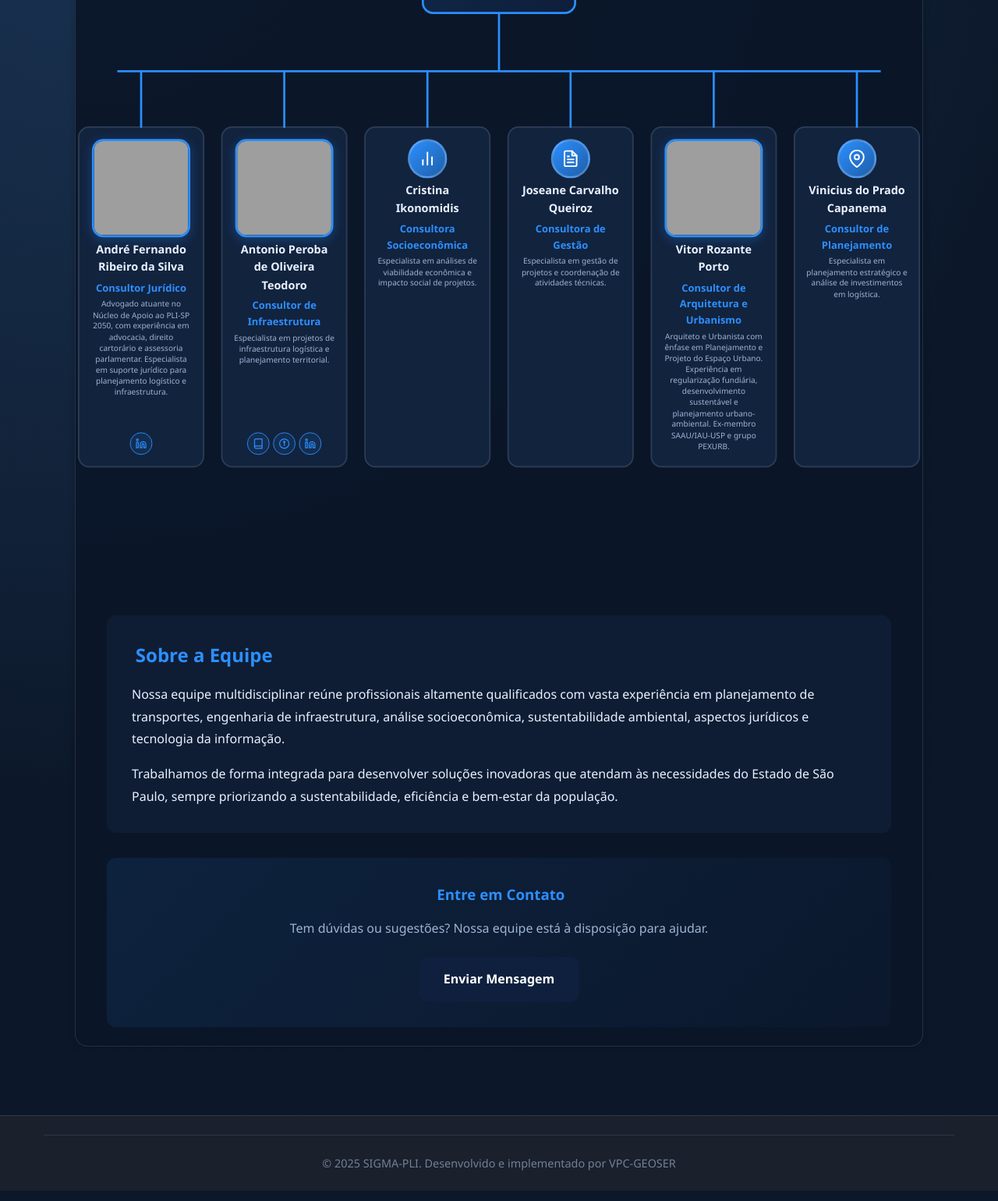
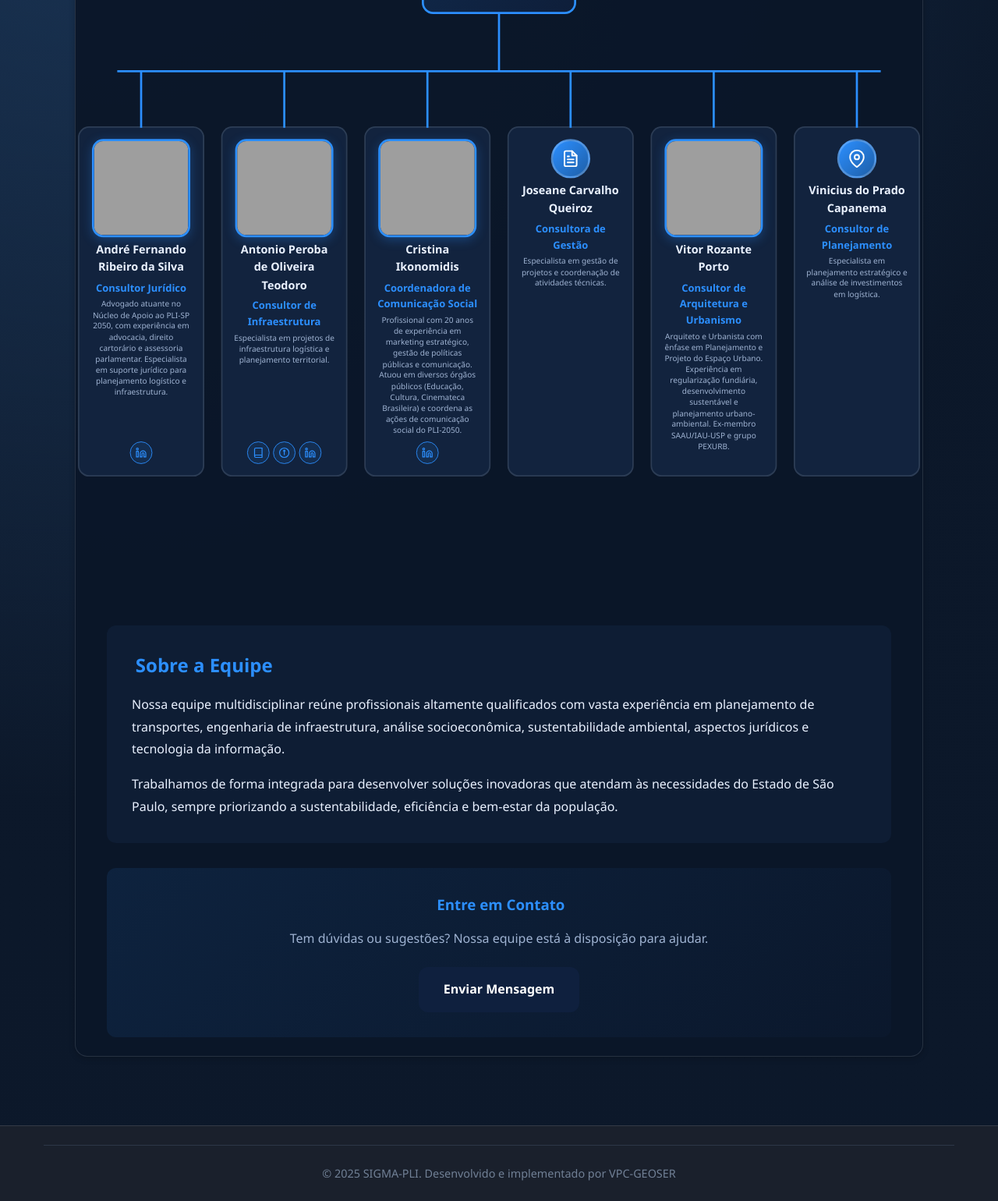
Before and after one commit to vpcapanema/SIGMA-PLI, a FastAPI app: page /equipe in a window 1280 px wide. Shown: the part 700-2240 px from the top of the page at 78% size. Run offline with FastAPI, Linux system fonts and the light colour scheme; grey boxes are pictures that could not be loaded.

Commit message:
feat(equipe): add Cristina's profile photo and LinkedIn, update bio with 20 years communication and public policy experience

```diff
--- a/templates/pages/M00_home/template_equipe_pagina.html
+++ b/templates/pages/M00_home/template_equipe_pagina.html
@@ -134,19 +134,28 @@
                             </div>
 
                             <div class="org-card consultant">
-                                <div class="icon">
-                                    <svg xmlns="http://www.w3.org/2000/svg" width="24" height="24" viewBox="0 0 24 24"
-                                        fill="none" stroke="currentColor" stroke-width="2" stroke-linecap="round"
-                                        stroke-linejoin="round">
-                                        <line x1="18" y1="20" x2="18" y2="10"></line>
-                                        <line x1="12" y1="20" x2="12" y2="4"></line>
-                                        <line x1="6" y1="20" x2="6" y2="14"></line>
-                                    </svg>
+                                <img src="/static/img/cristina.jpeg" alt="Cristina Ikonomidis" class="profile-photo">
+                                <div class="name">Cristina Ikonomidis</div>
+                                <div class="role">Coordenadora de Comunicação Social</div>
+                                <div class="description">
+                                    Profissional com 20 anos de experiência em marketing estratégico, gestão de
+                                    políticas públicas e comunicação. Atuou em diversos órgãos públicos (Educação,
+                                    Cultura, Cinemateca Brasileira) e coordena as ações de comunicação social do
+                                    PLI-2050.
                                 </div>
-                                <div class="name">Cristina Ikonomidis</div>
-                                <div class="role">Consultora Socioeconômica</div>
-                                <div class="description">
-                                    Especialista em análises de viabilidade econômica e impacto social de projetos.
+                                <div class="social-links">
+                                    <a href="https://www.linkedin.com/in/cristinaikonomidis/" target="_blank"
+                                        rel="noopener noreferrer" title="LinkedIn">
+                                        <svg xmlns="http://www.w3.org/2000/svg" width="16" height="16"
+                                            viewBox="0 0 24 24" fill="none" stroke="currentColor" stroke-width="2"
+                                            stroke-linecap="round" stroke-linejoin="round">
+                                            <path
+                                                d="M16 8a6 6 0 0 1 6 6v7h-4v-7a2 2 0 0 0-2-2 2 2 0 0 0-2 2v7h-4v-7a6 6 0 0 1 6-6z">
+                                            </path>
+                                            <rect x="2" y="9" width="4" height="12"></rect>
+                                            <circle cx="4" cy="4" r="2"></circle>
+                                        </svg>
+                                    </a>
                                 </div>
                             </div>
 
```
